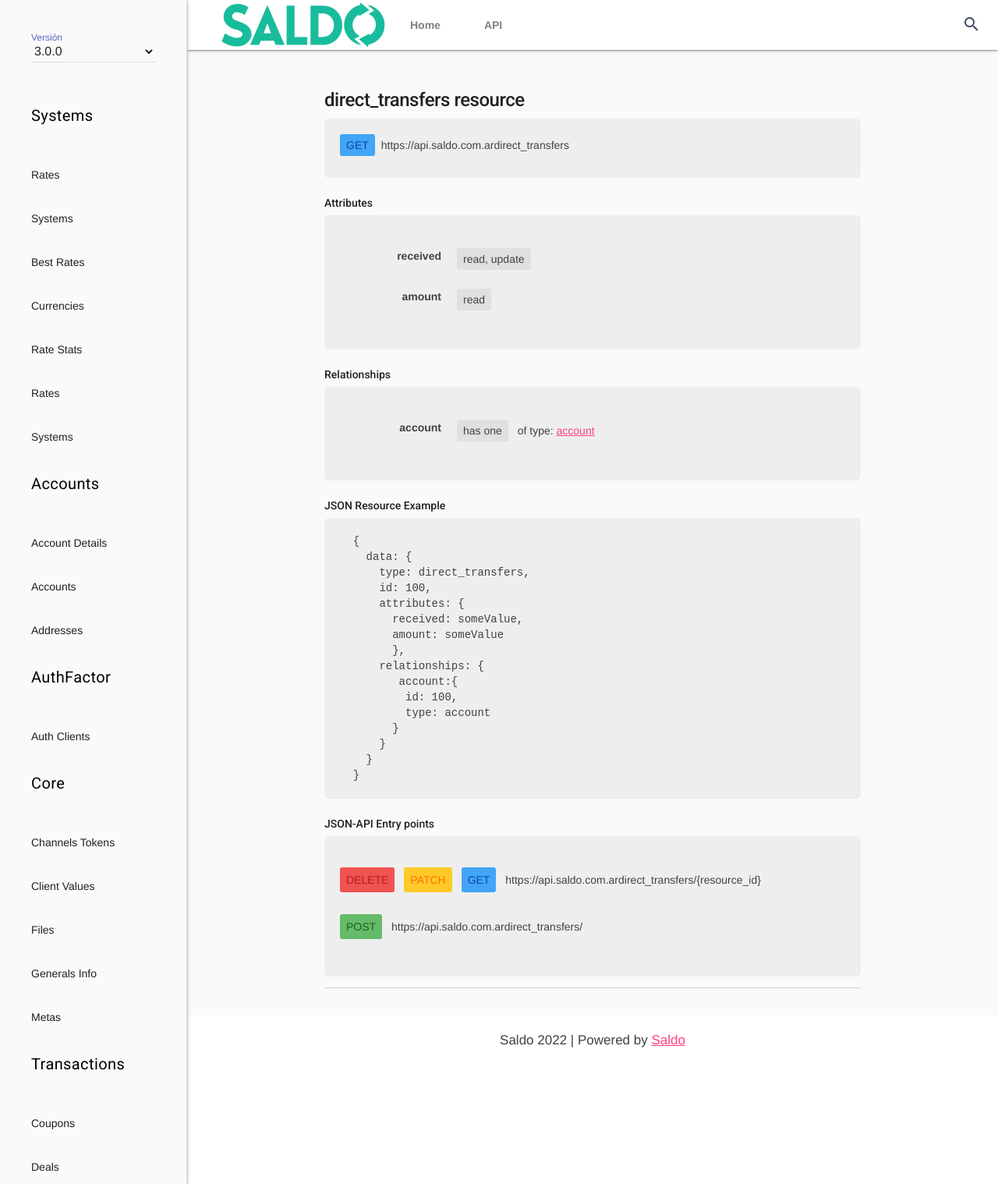
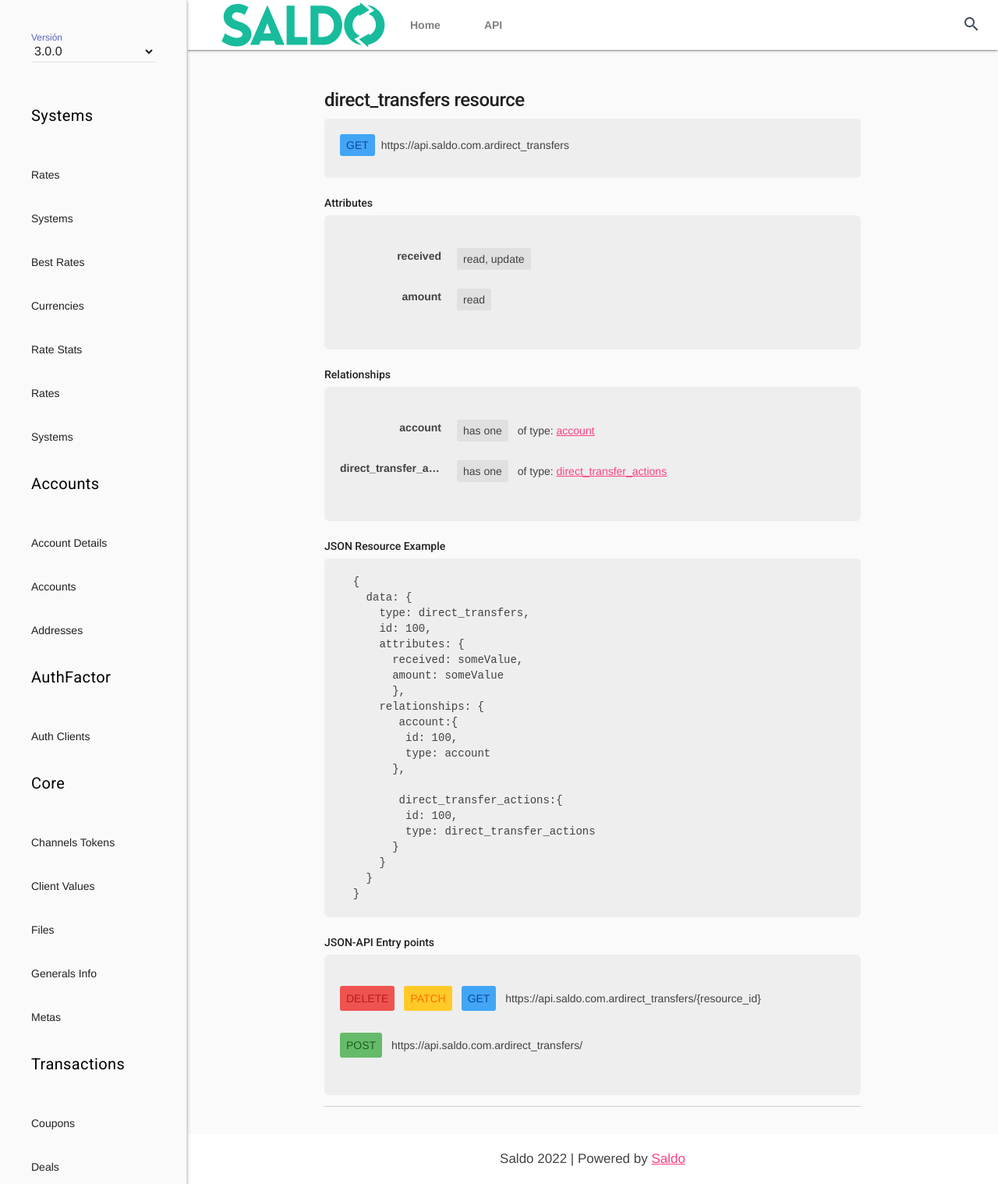
Before and after one commit to reyesoft/dev.saldo.com.ar, a Jekyll site: the page built from _docs/3.0.0/resources/_transactions/direct-transfers.md, in a window 1280 px wide. Shown: the whole page at 78% size. Built offline with Jekyll 4.4.1, drawn with Linux system fonts in a browser that asks for light colours; nearby versions of some CDN libraries.

Commit message:
from BB pipeline

```diff
--- a/_docs/3.0.0/resources/_transactions/direct-transfers.md
+++ b/_docs/3.0.0/resources/_transactions/direct-transfers.md
@@ -19,5 +19,9 @@ relationships:
     resource: account
     alias: account
     crud: read
+  -
+    resource: direct_transfer_actions
+    alias: direct_transfer_actions
+    crud: read
 
 ---
```
Also changed, not shown: _docs/3.0.0/resources/_transactions/transactions.md (+4 -0 lines).
